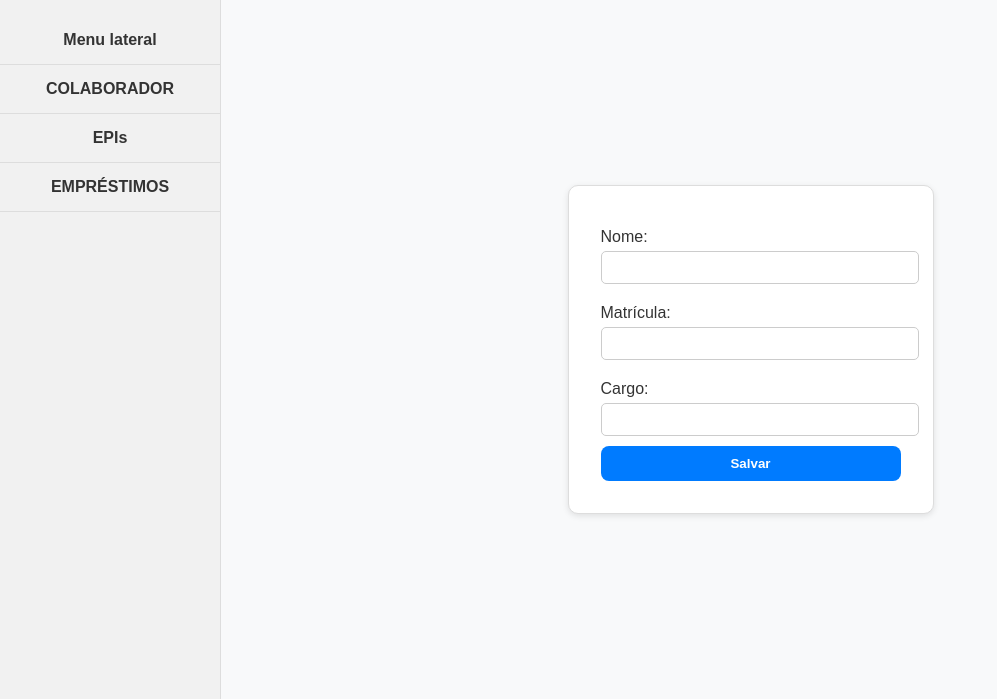
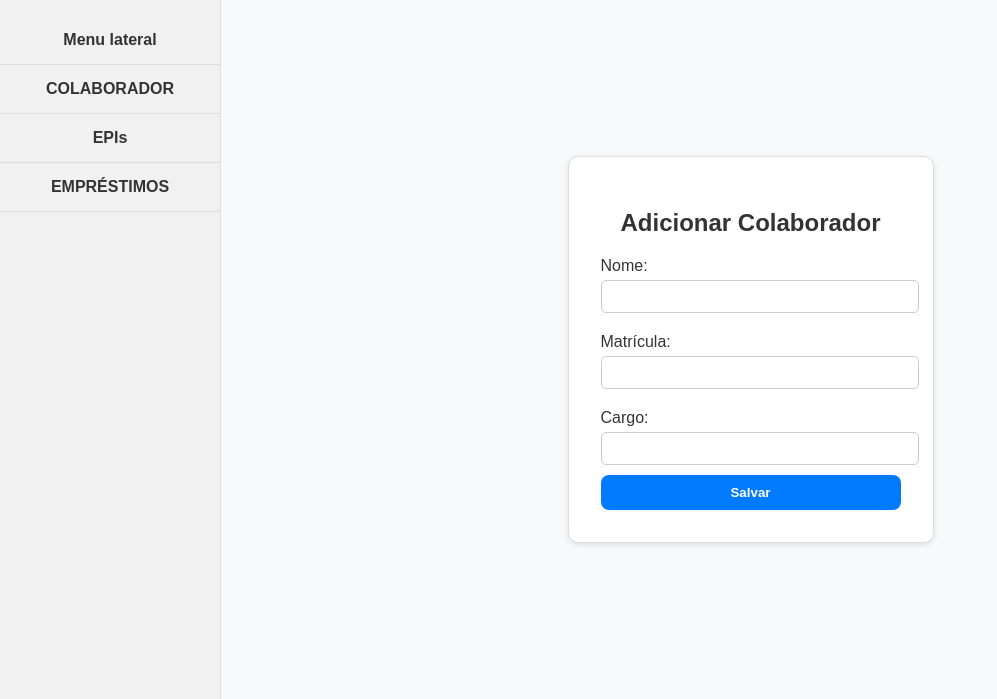
Before and after one commit to FelipeFernandesRib/gestao_epi, a Django app: page /novo/ in a window 1280 px wide. Shown: the part 112-811 px from the top of the page, without its empty margins (0-997 px from the left). Run offline with Django 5.2, Linux system fonts and the light colour scheme.

Commit message:
Adiciona título "Adicionar Colaborador" ao formulário de colaboradores

```diff
--- a/amb_vir/gestao_epi/colaboradores/templates/colaboradores/form.html
+++ b/amb_vir/gestao_epi/colaboradores/templates/colaboradores/form.html
@@ -2,6 +2,7 @@
 
 {% block content %}
 <div class="form-box">
+    <h2>Adicionar Colaborador</h2>
     <form method="post">
         {% csrf_token %}
         <label for="id_nome">Nome:</label>
```
